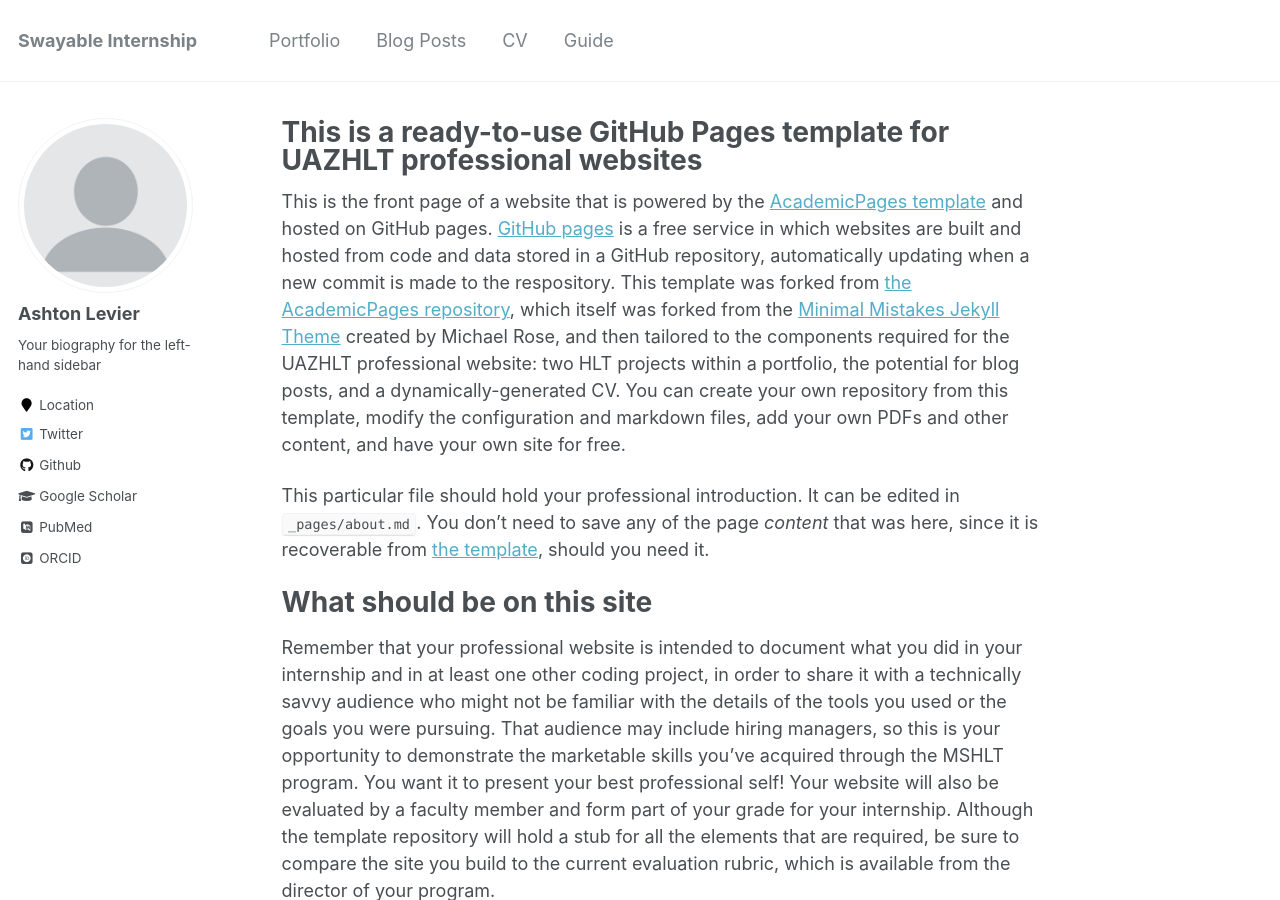
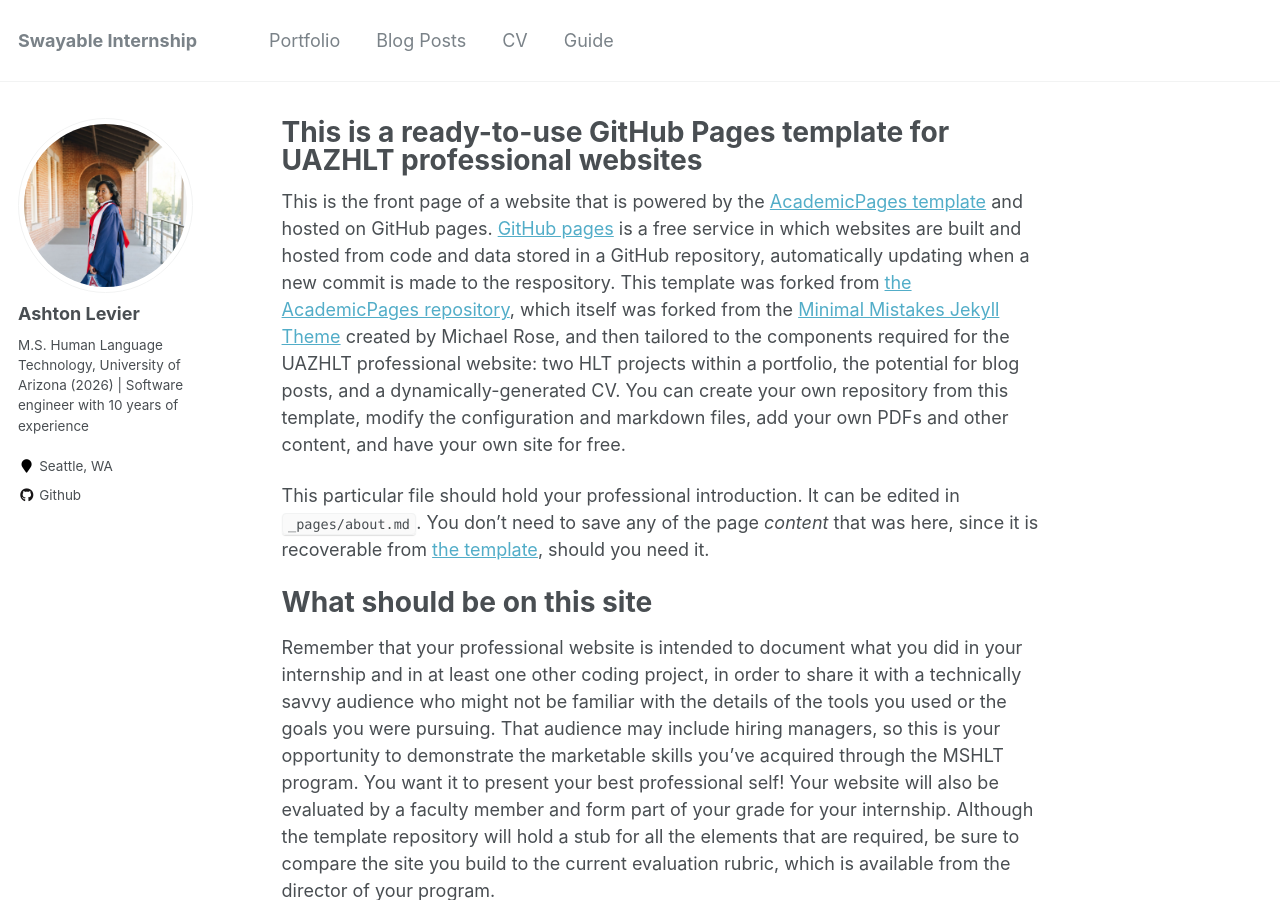
Before and after one commit to anlevier/anlevier.github.io, a Jekyll site: the page built from _pages/about.md, in a window 1280 px wide and 900 px high. Built offline with Jekyll 4.4.1, drawn with Linux system fonts in a browser that asks for light colours; some web fonts are replaced.

Commit message:
sidebar update

```diff
--- a/_config.yml
+++ b/_config.yml
@@ -82,13 +82,13 @@ analytics:
 author:
   name             : "Ashton Levier"
   avatar           : "profile.png"
-  bio              : "Your biography for the left-hand sidebar"
-  location         : "Location"
+  bio              : "M.S. Human Language Technology, University of Arizona (2026) | Software engineer with 10 years of experience"
+  location         : "Seattle, WA"
   employer         :
-  pubmed           : "https://www.ncbi.nlm.nih.gov/pubmed/?term=john+snow"
-  googlescholar    : "http://yourfullgooglescholarurl.com"
+  pubmed           :
+  googlescholar    :
   email            :
-  researchgate     :  # example: "https://www.researchgate.net/profile/yourprofile"
+  researchgate     :
   uri              :
   bitbucket        :
   codepen          :
@@ -100,16 +100,16 @@ author:
   google_plus      :
   keybase          :
   instagram        :
-  impactstory      : #"https://profiles.impactstory.org/u/xxxx-xxxx-xxxx-xxxx"
+  impactstory      :
   lastfm           :
   linkedin         :
-  orcid            : "http://orcid.org/yourorcidurl"
+  orcid            :
   pinterest        :
   soundcloud       :
-  stackoverflow    : # http://stackoverflow.com/users/123456/username
+  stackoverflow    :
   steam            :
   tumblr           :
-  twitter          : "replacethistwitterhandle"
+  twitter          :
   vine             :
   weibo            :
   xing             :
```
Also changed, not shown: images/profile.png.
